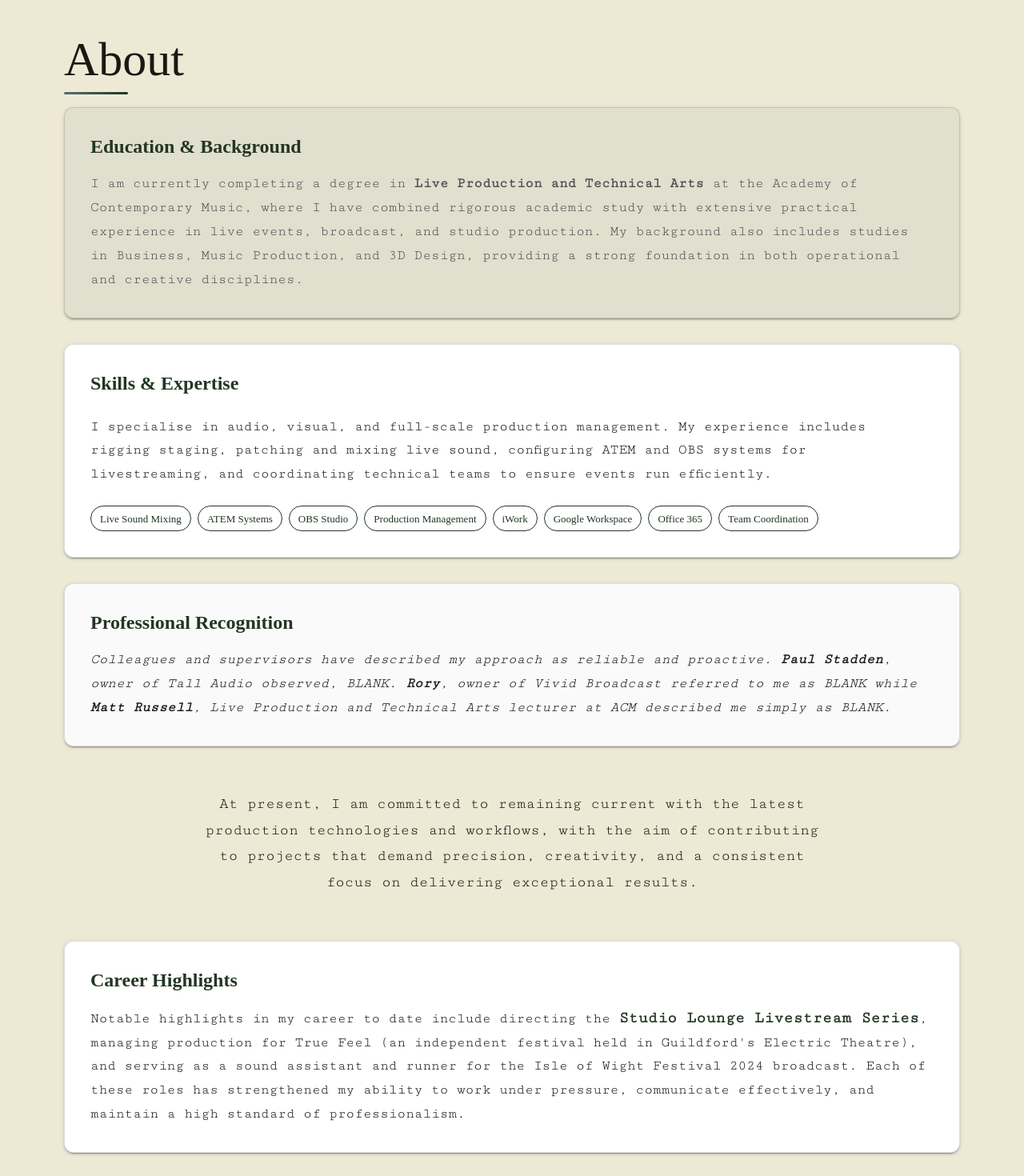
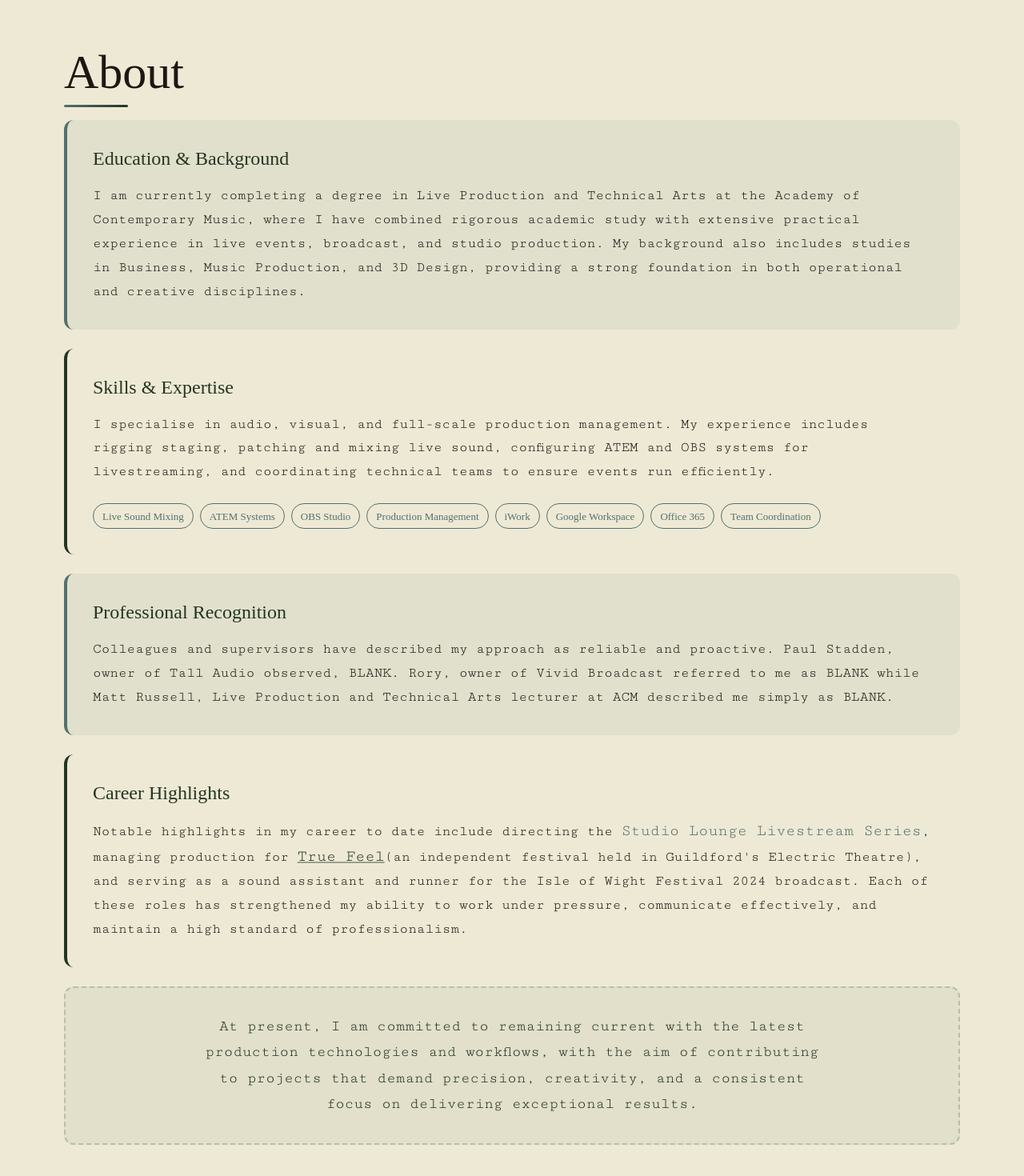
Before and after one commit to lukavr05/stan-website, a React (Vite) app: page /about in a window 1280 px wide. Shown: the part 80-1550 px from the top of the page at 80% size. Built offline with nearby package versions, Linux system fonts and the light colour scheme; a web font is replaced by a local one.

Commit message:
made the about page more cohesive in design

```diff
--- a/src/pages/About.jsx
+++ b/src/pages/About.jsx
@@ -1,19 +1,83 @@
-import { Box, Typography, Link, Paper, Chip, Fade } from "@mui/material";
+import { Box, Typography, Link, Paper, Chip, Fade, Slide } from "@mui/material";
+import { useEffect, useState, useRef } from "react";
 
 function About() {
+  const [visible, setVisible] = useState(false);
+  const [visibleSections, setVisibleSections] = useState([]);
+  const sectionRefs = useRef([]);
+
+  useEffect(() => {
+    setVisible(true);
+
+    const observer = new IntersectionObserver(
+      (entries) => {
+        entries.forEach((entry) => {
+          if (entry.isIntersecting) {
+            const index = sectionRefs.current.indexOf(entry.target);
+            if (index !== -1 && !visibleSections.includes(index)) {
+              setVisibleSections(prev => [...prev, index]);
+            }
+          }
+        });
+      },
+      {
+        threshold: 0.2,
+        rootMargin: '0px 0px -50px 0px'
+      }
+    );
+
+    sectionRefs.current.forEach((ref) => {
+      if (ref) observer.observe(ref);
+    });
+
+    return () => {
+      sectionRefs.current.forEach((ref) => {
+        if (ref) observer.unobserve(ref);
+      });
+    };
+  }, [visibleSections]);
+
+  const sections = [
+    {
+      title: "Education & Background",
+      content: "I am currently completing a degree in Live Production and Technical Arts at the Academy of Contemporary Music, where I have combined rigorous academic study with extensive practical experience in live events, broadcast, and studio production. My background also includes studies in Business, Music Production, and 3D Design, providing a strong foundation in both operational and creative disciplines."
+    },
+    {
+      title: "Skills & Expertise",
+      content: "I specialise in audio, visual, and full-scale production management. My experience includes rigging staging, patching and mixing live sound, configuring ATEM and OBS systems for livestreaming, and coordinating technical teams to ensure events run efficiently.",
+      skills: [
+        'Live Sound Mixing',
+        'ATEM Systems',
+        'OBS Studio',
+        'Production Management',
+        'iWork',
+        'Google Workspace',
+        'Office 365',
+        'Team Coordination'
+      ]
+    },
+    {
+      title: "Professional Recognition",
+      content: "Colleagues and supervisors have described my approach as reliable and proactive. Paul Stadden, owner of Tall Audio observed, BLANK. Rory, owner of Vivid Broadcast referred to me as BLANK while Matt Russell, Live Production and Technical Arts lecturer at ACM described me simply as BLANK."
+    },
+    {
+      title: "Career Highlights",
+      content: "Notable highlights in my career to date include directing the Studio Lounge Livestream Series, managing production for True Feel (an independent festival held in Guildford's Electric Theatre), and serving as a sound assistant and runner for the Isle of Wight Festival 2024 broadcast. Each of these roles has strengthened my ability to work under pressure, communicate effectively, and maintain a high standard of professionalism.",
+      hasLink: true
+    }
+  ];
+
   return (
     <Box
       sx={{
-        paddingTop: 6,
-        paddingBottom: 8,
-        marginLeft: { xs: 2, sm: 4, md: 8, lg: 10 },
-        marginRight: { xs: 2, sm: 4, md: 8, lg: 10 },
-        maxWidth: '1200px',
-        mx: 'auto'
+        paddingTop: 8,
+        marginLeft: { xs: 2, md: 10 },
+        marginRight: { xs: 2, md: 10 },
+        position: 'relative',
       }}
     >
       {/* Header Section */}
-
+      <Fade in={visible} timeout={800}>
         <Typography
           variant="h2"
           sx={{
@@ -33,139 +97,140 @@ function About() {
         >
           About
         </Typography>
-      {/* Main Content */}
-      <Box sx={{ display: 'flex', flexDirection: 'column', gap: 4 }}>
+      </Fade>
 
+      {sections.map((section, index) => {
+        const isVisible = visibleSections.includes(index);
+
+        return (
+          <div
+            key={section.title}
+            ref={(el) => sectionRefs.current[index] = el}
+            style={{ marginBottom: '24px' }}
+          >
+            <Slide
+              direction={index % 2 === 0 ? "right" : "left"}
+              in={isVisible}
+              timeout={800}
+            >
               <Paper
-          elevation={2}
+                elevation={0}
                 sx={{
-            p: 4,
-            borderRadius: 3,
-            border: '1px solid',
-            borderColor: 'divider',
-            background: 'rgba(83, 113, 111, 0.08)',
+                  padding: 4,
+                  backgroundColor: index % 2 === 0
+                    ? 'rgba(83, 113, 111, 0.08)'
+                    : 'rgba(238, 233, 213, 0.6)',
+                  borderRadius: '12px',
+                  borderLeft: `4px solid ${index % 2 === 0 ? '#53716F' : '#233623'}`,
+                  transition: 'all 0.3s ease',
+                  position: 'relative',
+                  '&:hover': {
+                    transform: 'translateX(8px)',
+                    backgroundColor: index % 2 === 0
+                      ? 'rgba(83, 113, 111, 0.12)'
+                      : 'rgba(238, 233, 213, 0.8)',
+                    boxShadow: '0 4px 20px rgba(83, 113, 111, 0.15)',
+                  }
                 }}
               >
                 <Typography
                   variant="h5"
                   sx={{
-              fontWeight: 600,
-              mb: 2,
-              color: 'primary.main'
+                    marginBottom: 2,
+                    color: '#233623',
+                    fontWeight: 500
                   }}
                 >
-            Education & Background
+                  {section.title}
                 </Typography>
+
                 <Typography
                   variant="body1"
                   sx={{
                     lineHeight: 1.7,
                     fontSize: '1.1rem',
-              color: 'text.secondary'
+                    marginBottom: section.skills ? 3 : 0
                   }}
                 >
-            I am currently completing a degree in <strong>Live Production and Technical Arts</strong> at the
-            Academy of Contemporary Music, where I have combined rigorous academic study with extensive
-            practical experience in live events, broadcast, and studio production. My background also
-            includes studies in Business, Music Production, and 3D Design, providing a strong foundation
-            in both operational and creative disciplines.
-          </Typography>
-        </Paper>
-
-        {/* Skills & Expertise */}
-        <Paper
-          elevation={2}
+                  {section.hasLink ? (
+                    <>
+                      Notable highlights in my career to date include directing the{' '}
+                      <Link
+                        href="https://www.youtube.com/playlist?list=PLIwnNsTtZiwgz2rGloHmp_OBKKpjr7JVP"
+                        variant="body1"
                         sx={{
-            p: 4,
-            borderRadius: 3,
-            border: '1px solid',
-            borderColor: 'divider'
+                          textDecoration: 'none',
+                          color: '#53716F',
+                          '&:hover': {
+                            textDecoration: 'underline'
+                          }
                         }}
                       >
-          <Typography
-            variant="h5"
-            sx={{
-              fontWeight: 600,
-              mb: 3,
-              color: 'primary.main'
-            }}
+                        Studio Lounge Livestream Series
+                      </Link>
+                      , managing production for{' '}
+                      <Link
+                        href="https://truefeellive.wordpress.com/events/"
+                        variant="body1"
                       >
-            Skills & Expertise
+                        True Feel
+                      </Link>
+
+                      (an independent festival held in Guildford's Electric Theatre),
+                      and serving as a sound assistant and runner for the Isle of Wight Festival 2024 broadcast.
+                      Each of these roles has strengthened my ability to work under pressure, communicate effectively,
+                      and maintain a high standard of professionalism.
+                    </>
+                  ) : (
+                    section.content
+                  )}
                 </Typography>
 
-          <Box sx={{ mb: 3 }}>
-            <Typography variant="body1" sx={{ lineHeight: 1.7, fontSize: '1.1rem', mb: 2 }}>
-              I specialise in audio, visual, and full-scale production management. My experience includes
-              rigging staging, patching and mixing live sound, configuring ATEM and OBS systems for
-              livestreaming, and coordinating technical teams to ensure events run efficiently.
-            </Typography>
-          </Box>
-
+                {section.skills && (
                   <Box sx={{ display: 'flex', flexWrap: 'wrap', gap: 1 }}>
-            {[
-              'Live Sound Mixing',
-              'ATEM Systems',
-              'OBS Studio',
-              'Production Management',
-              'iWork',
-              'Google Workspace',
-              'Office 365',
-              'Team Coordination'
-            ].map((skill) => (
+                    {section.skills.map((skill) => (
                       <Chip
                         key={skill}
                         label={skill}
                         variant="outlined"
                         sx={{
-                  borderColor: 'primary.main',
-                  color: 'primary.main',
+                          borderColor: '#53716F',
+                          color: '#53716F',
                           '&:hover': {
-                    bgcolor: 'primary.main',
+                            bgcolor: '#53716F',
                             color: 'white'
                           }
                         }}
                       />
                     ))}
                   </Box>
+                )}
               </Paper>
+            </Slide>
+          </div>
+        );
+      })}
 
-        {/* Testimonials */}
-        <Paper
-          elevation={2}
+      <div
+        ref={(el) => sectionRefs.current[4] = el}
+        style={{ marginBottom: '24px' }}
+      >
+        <Fade in={visibleSections.includes(4)} timeout={1000}>
+          <Box
             sx={{
-            p: 4,
-            borderRadius: 3,
-            border: '1px solid',
-            borderColor: 'divider',
-            bgcolor: 'grey.50'
+              textAlign: 'center',
+              py: 4,
+              px: 3,
+              backgroundColor: 'rgba(35, 54, 35, 0.05)',
+              borderRadius: '12px',
+              border: '2px dashed rgba(83, 113, 111, 0.3)',
+              transition: 'all 0.3s ease',
+              '&:hover': {
+                backgroundColor: 'rgba(35, 54, 35, 0.08)',
+                borderColor: 'rgba(83, 113, 111, 0.5)',
+              }
             }}
           >
-          <Typography
-            variant="h5"
-            sx={{
-              fontWeight: 600,
-              mb: 2,
-              color: 'primary.main'
-            }}
-          >
-            Professional Recognition
-          </Typography>
-          <Typography
-            variant="body1"
-            sx={{
-              lineHeight: 1.7,
-              fontSize: '1.1rem',
-              fontStyle: 'italic'
-            }}
-          >
-            Colleagues and supervisors have described my approach as reliable and proactive.
-            <strong> Paul Stadden</strong>, owner of Tall Audio observed, <em>BLANK</em>. <strong>Rory</strong>,
-            owner of Vivid Broadcast referred to me as <em>BLANK</em> while <strong>Matt Russell</strong>,
-            Live Production and Technical Arts lecturer at ACM described me simply as <em>BLANK</em>.
-          </Typography>
-        </Paper>
-
-        <Box sx={{ textAlign: 'center', py: 3 }}>
             <Typography
               variant="body1"
               sx={{
@@ -173,7 +238,8 @@ function About() {
                 fontSize: '1.2rem',
                 maxWidth: '800px',
                 mx: 'auto',
-              fontWeight: 500
+                fontWeight: 500,
+                color: '#233623'
               }}
             >
               At present, I am committed to remaining current with the latest production technologies and
@@ -181,56 +247,8 @@ function About() {
               consistent focus on delivering exceptional results.
             </Typography>
           </Box>
-
-        {/* Career Highlights */}
-        <Paper
-          elevation={2}
-          sx={{
-            p: 4,
-            borderRadius: 3,
-            border: '1px solid',
-            borderColor: 'divider'
-          }}
-        >
-          <Typography
-            variant="h5"
-            sx={{
-              fontWeight: 600,
-              mb: 2,
-              color: 'primary.main'
-            }}
-          >
-            Career Highlights
-          </Typography>
-          <Typography
-            variant="body1"
-            sx={{
-              lineHeight: 1.7,
-              fontSize: '1.1rem'
-            }}
-          >
-            Notable highlights in my career to date include directing the{' '}
-            <Link
-              href="https://www.youtube.com/playlist?list=PLIwnNsTtZiwgz2rGloHmp_OBKKpjr7JVP"
-              variant="body1"
-              sx={{
-                fontWeight: 600,
-                textDecoration: 'none',
-                '&:hover': {
-                  textDecoration: 'underline'
-                }
-              }}
-            >
-              Studio Lounge Livestream Series
-            </Link>
-            , managing production for True Feel (an independent festival held in Guildford's Electric Theatre),
-            and serving as a sound assistant and runner for the Isle of Wight Festival 2024 broadcast.
-            Each of these roles has strengthened my ability to work under pressure, communicate effectively,
-            and maintain a high standard of professionalism.
-          </Typography>
-        </Paper>
-
-      </Box>
+        </Fade>
+      </div>
     </Box>
   );
 }
```
Lines whose indentation alone changed are shown as unchanged.
